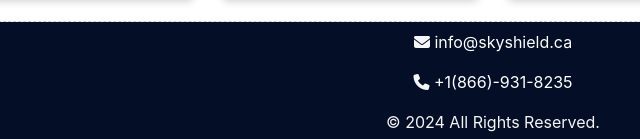
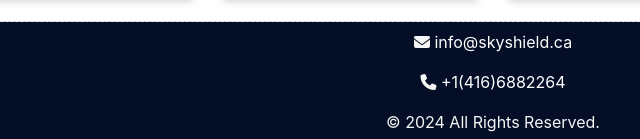
Before and after one commit to cass430/Sky-Shield-Inc, a plain HTML site: page index.html in a window 1280 px wide. Shown: the part 1944-2083 px from the top of the page, 147-787 px from the left. Drawn offline with nearby package versions, Linux system fonts and the light colour scheme.

Commit message:
update phone #

```diff
--- a/index.html
+++ b/index.html
@@ -35,7 +35,7 @@
         <div class="bar-container">
           <div class="header-info">
             <div ><i class="fa-solid fa-envelope"></i> <a href="mailto:info@skyshield.ca"> info@skyshield.ca </a></div>
-            <div><i class="fa-solid fa-phone"></i> <a href="tel:18669318235"> +1(866)-931-8235</a></div>
+       <div><i class="fa-solid fa-phone"></i> <a href="tel:4166882264"> +1(416)6882264</a></div>
           </div>
          <a href="contact.html"> <button class="button-5" role="button">Inquire Now</button> </a>
         </div>
@@ -178,9 +178,7 @@
         <i class="fa-solid fa-envelope"></i
         ><a href="mailto:info@skyshield.ca"> info@skyshield.ca </a>
       </div>
-      <div>
-        <i class="fa-solid fa-phone"></i> <a href="tel:18669318235"> +1(866)-931-8235</a>
-      </div>
+      <div><i class="fa-solid fa-phone"></i> <a href="tel:4166882264"> +1(416)6882264</a></div>
       <div>&copy; 2024 All Rights Reserved.</div>
     </footer>
   </body>
```
Also changed, not shown: about.html (+2 -4 lines), contact.html (+2 -4 lines), photos.html (+2 -4 lines).
